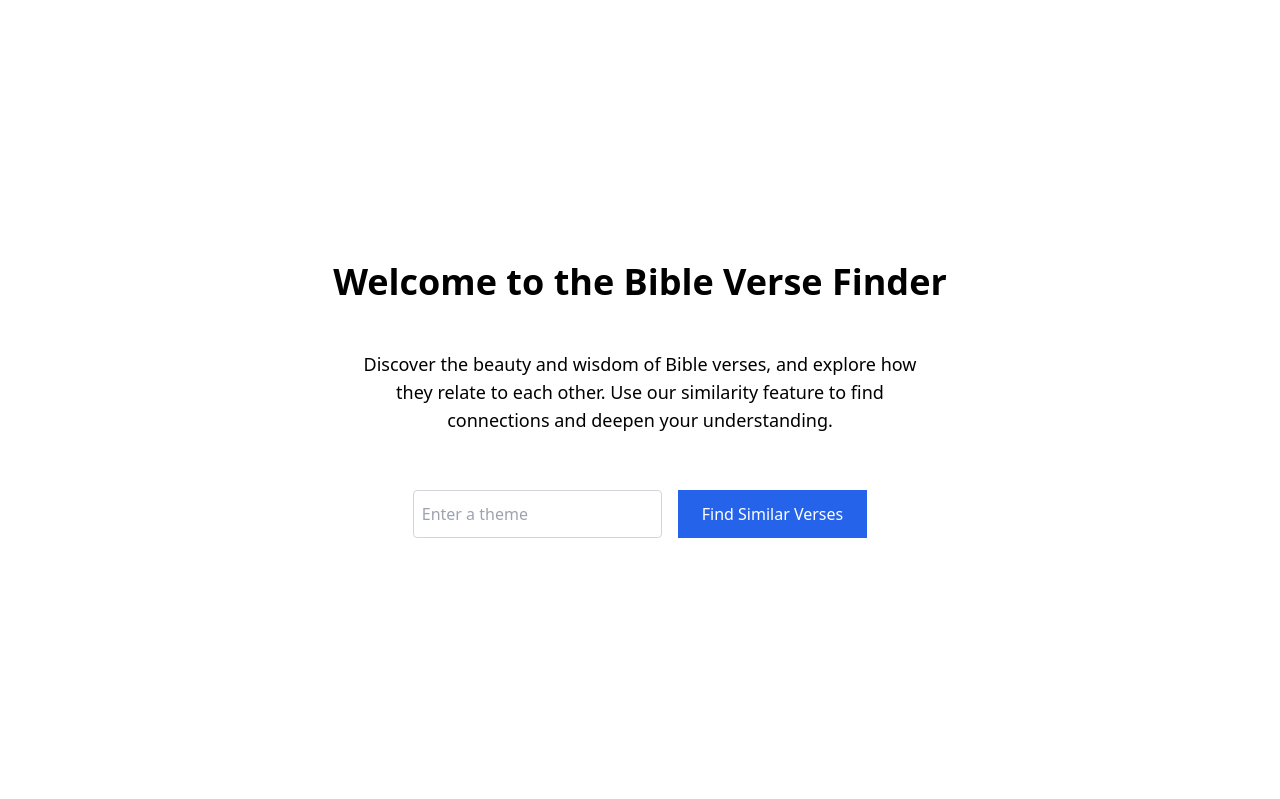
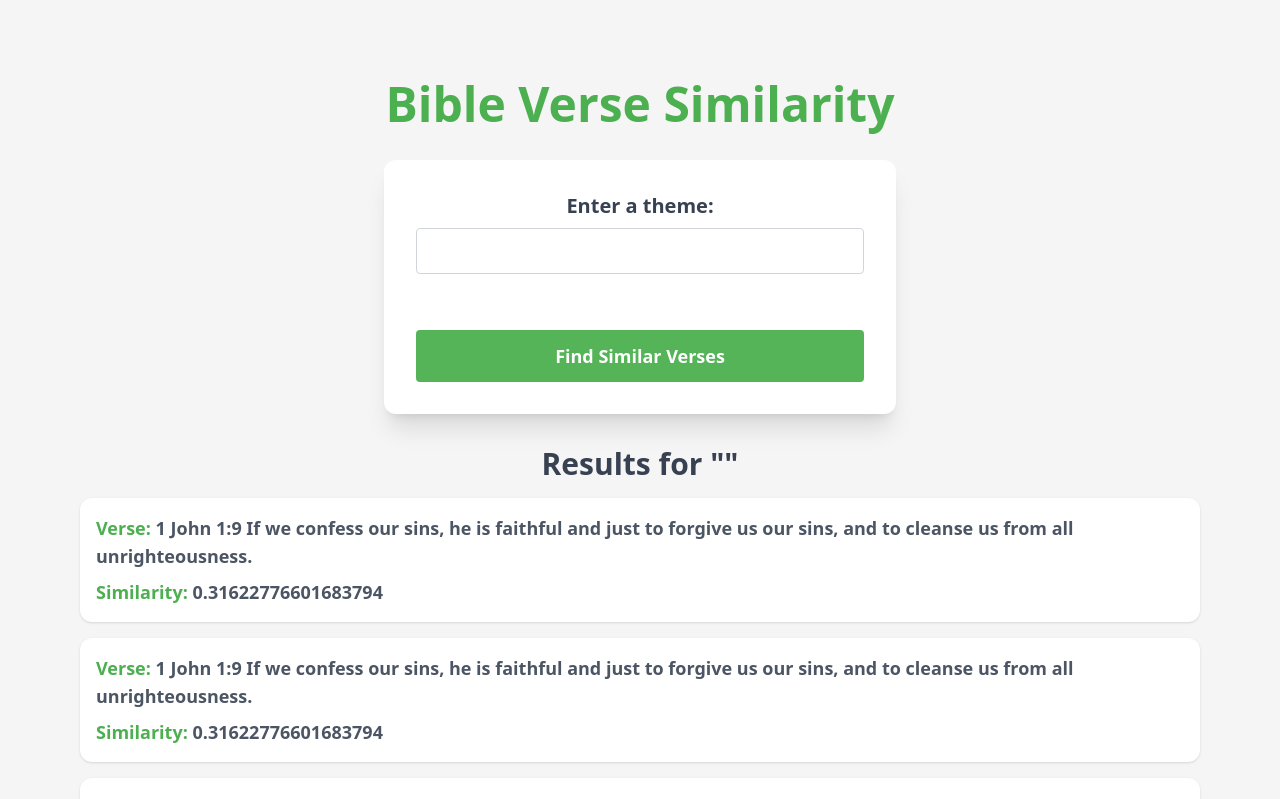
Before and after one commit to Namit2111/bible-verse-finder, a Next.js app in the folder bible-app/: page / in a window 1280 px wide. Shown: the top 799 px of the page. Built offline with nearby package versions, Linux system fonts and the light colour scheme.

Commit message:
feat(Nextjs): implement index.html page design in nextjs

```diff
--- a/bible-app/app/layout.tsx
+++ b/bible-app/app/layout.tsx
@@ -26,7 +26,7 @@ export default function RootLayout({
   return (
     <html lang="en">
       <body
-        className={`${geistSans.variable} ${geistMono.variable} antialiased`}
+        className={`${geistSans.variable} ${geistMono.variable} antialiased bg-siteBackground`}
       >
         {children}
       </body>
--- a/bible-app/app/page.tsx
+++ b/bible-app/app/page.tsx
@@ -1,74 +1,123 @@
-import { cn } from "@/lib/utils";
+"use client";
+
 import { useState } from "react";
+import { VerseSimilarity } from "@/lib/interface";
 
 export default function Home() {
     // State to store user input from the form
     const [userInput, setUserInput] = useState("");
     // State to store the results returned from the API
-    const [results, setResults] = useState<{ verse: string; similarity: number }[]>([]);
+    const [results, setResults] = useState<VerseSimilarity[] | string>(
+        [
+            {
+                verse: "1 John 1:9 If we confess our sins, he is faithful and just to forgive us our sins, and to cleanse us from all unrighteousness.",
+                similarity: 0.31622776601683794
+            },
+            {
+                verse: "1 John 1:9 If we confess our sins, he is faithful and just to forgive us our sins, and to cleanse us from all unrighteousness.",
+                similarity: 0.31622776601683794
+            },
+            {
+                verse: "1 John 1:9 If we confess our sins, he is faithful and just to forgive us our sins, and to cleanse us from all unrighteousness.",
+                similarity: 0.31622776601683794
+            },
+            {
+                verse: "1 John 1:9 If we confess our sins, he is faithful and just to forgive us our sins, and to cleanse us from all unrighteousness.",
+                similarity: 0.31622776601683794
+            },
+            {
+                verse: "1 John 1:9 If we confess our sins, he is faithful and just to forgive us our sins, and to cleanse us from all unrighteousness.",
+                similarity: 0.31622776601683794
+            },
+        ]);
 
     const handleSubmit = async (e: React.FormEvent) => {
         e.preventDefault();
-        try {
-            // Send user input to the Flask API
-            const response = await fetch('http://localhost:5000/', {
-                method: 'POST',
-                headers: {
-                    'Content-Type': 'application/json',
-                },
-                body: JSON.stringify({ user_input: userInput }),
-            });
-
-            if (response.ok) {
-                const data = await response.json();
-                setResults(data.results);
-            } else {
-                console.error('Error fetching similar verses');
-            }
-        } catch (error) {
-            console.error('Error:', error);
-        }
+        console.log("I was called", userInput);
     };
 
     return (
-        <div className={cn("flex", "flex-col", "items-center", "justify-center", "min-h-screen", "p-8", "sm:p-20", "gap-8")}>
-            <h1 className={cn("text-4xl", "font-bold", "text-center", "mb-4")}>
-                Welcome to the Bible Verse Finder
+        <div className="flex flex-col min-h-screen items-center justify-center p-8 sm:p-20 gap-8">
+            <h1 className="text-5xl font-bold text-center text-siteColor">
+                Bible Verse Similarity
             </h1>
-            <p className={cn("text-lg", "text-center", "max-w-xl", "mb-6")}>
-                Discover the beauty and wisdom of Bible verses, and explore how they relate to each other. Use our similarity feature to find connections and deepen your understanding.
-            </p>
-            {/* Form to input a theme for similarity search */}
-            <form onSubmit={handleSubmit} className={cn("flex", "flex-col", "sm:flex-row", "gap-4")}>
+            <div className="flex flex-col items-center gap-2 bg-white p-8 rounded-xl shadow-xl w-[32rem]">
+                <p className="text-xl font-bold text-gray-700">Enter a theme:</p>
                 <input
                     type="text"
                     value={userInput}
                     onChange={(e) => setUserInput(e.target.value)}
                     required
-                    className={cn("p-2", "border", "border-gray-300", "rounded")}
-                    placeholder="Enter a theme"
+                    className="p-2 border border-gray-300 rounded w-full mb-8 text-lg"
                 />
                 <button
-                    type="submit"
-                    className={cn("bg-blue-600", "text-white", "py-3", "px-6", "rounded-lg", "hover:bg-blue-700", "transition", "duration-300", "text-center")}
-                >
+                    onClick={handleSubmit}
+                    className="bg-siteColor/95 text-white py-3 px-6 w-full rounded mt-4 hover:bg-siteColor text-center text-lg font-semibold">
                     Find Similar Verses
                 </button>
-            </form>
-            {/* Display results if any are available */}
-            {results.length > 0 && (
-                <div className="mt-8 w-full max-w-lg">
-                    <h2 className="text-2xl font-bold text-center mb-4">Results:</h2>
-                    <ul className="list-none">
-                        {results.map((result, index) => (
-                            <li key={index} className="bg-white p-4 mb-4 rounded shadow">
-                                <strong>Verse:</strong> {result.verse} <br />
-                                <strong>Similarity:</strong> {result.similarity.toFixed(2)}
+            </div>
+        {/* Display results if any are available */}
+        {results?.length && (
+            <div className="flex flex-col items-center gap-4">
+                <h2 className="text-3xl font-bold text-gray-700">Results for "{userInput}"</h2>
+                {typeof results === "string" ? (
+                    <p className="text-xl font-bold text-gray-600">
+                    Your search returned void 😅, good news God's word never does! Try another search 🔎
+                    </p>
+                ) :
+                    <ul className="flex flex-col gap-4 w-full text-gray-600">
+                        {results?.map((result, index) => (
+                            <li
+                                key={index}
+                                className="p-4 bg-white rounded-xl shadow">
+                                <p className="text-lg font-semibold mb-2"><span className="text-siteColor font-bold">Verse:</span> {result.verse}</p>
+                                <p className="text-lg font-semibold"><span className="text-siteColor font-bold">Similarity:</span> {result.similarity}</p>
                             </li>
                         ))}
-                    </ul>
-                </div>
-            )}
+                    </ul>}
+            </div>
+        )}
         </div>
+
+
+        // <div className={cn("flex", "flex-col", "items-center", "justify-center", "min-h-screen", "p-8", "sm:p-20", "gap-8")}>
+        //     <h1 className={cn("text-4xl", "font-bold", "text-center", ")}>
+        //         Welcome to the Bible Verse Finder
+        //     </h1>
+        //     <p className={cn("text-lg", "text-center", "max-w-xl", "mb-6")}>
+        //         Discover the beauty and wisdom of Bible verses, and explore how they relate to each other. Use our similarity feature to find connections and deepen your understanding.
+        //     </p>
+        //     {/* Form to input a theme for similarity search */}
+        //     <form onSubmit={handleSubmit} className={cn("flex", "flex-col", "sm:flex-row", "gap-4")}>
+        //         <input
+        //             type="text"
+        //             value={userInput}
+        //             onChange={(e) => setUserInput(e.target.value)}
+        //             required
+        //             className={cn("p-2", "border", "border-gray-300", "rounded")}
+        //             placeholder="Enter a theme"
+        //         />
+        //         <button
+        //             type="submit"
+        //             className={cn("bg-blue-600", "text-white", "py-3", "px-6", "rounded-lg", "hover:bg-blue-700", "transition", "duration-300", "text-center")}
+        //         >
+        //             Find Similar Verses
+        //         </button>
+        //     </form>
+        //     {/* Display results if any are available */}
+        //     {results.length > 0 && (
+        //         <div className="mt-8 w-full max-w-lg">
+        //             <h2 className="text-2xl font-bold text-center">Results:</h2>
+        //             <ul className="list-none">
+        //                 {results.map((result, index) => (
+        //                     <li key={index} className="bg-white p-4 rounded shadow">
+        //                         <strong>Verse:</strong> {result.verse} <br />
+        //                         <strong>Similarity:</strong> {result.similarity.toFixed(2)}
+        //                     </li>
+        //                 ))}
+        //             </ul>
+        //         </div>
+        //     )}
+        // </div>
     );
 }
--- /dev/null
+++ b/bible-app/lib/interface.ts
@@ -0,0 +1,4 @@
+export interface VerseSimilarity {
+	verse: string;
+	similarity: number;
+}
--- a/bible-app/tailwind.config.ts
+++ b/bible-app/tailwind.config.ts
@@ -19,6 +19,8 @@ const config = {
     },
     extend: {
       colors: {
+        siteColor: "#4CAF50",
+        siteBackground: "#f5f5f5",
         border: "hsl(var(--border))",
         input: "hsl(var(--input))",
         ring: "hsl(var(--ring))",
```
Also changed, not shown: 1 other file (tests, documents, lock files or other folders).
